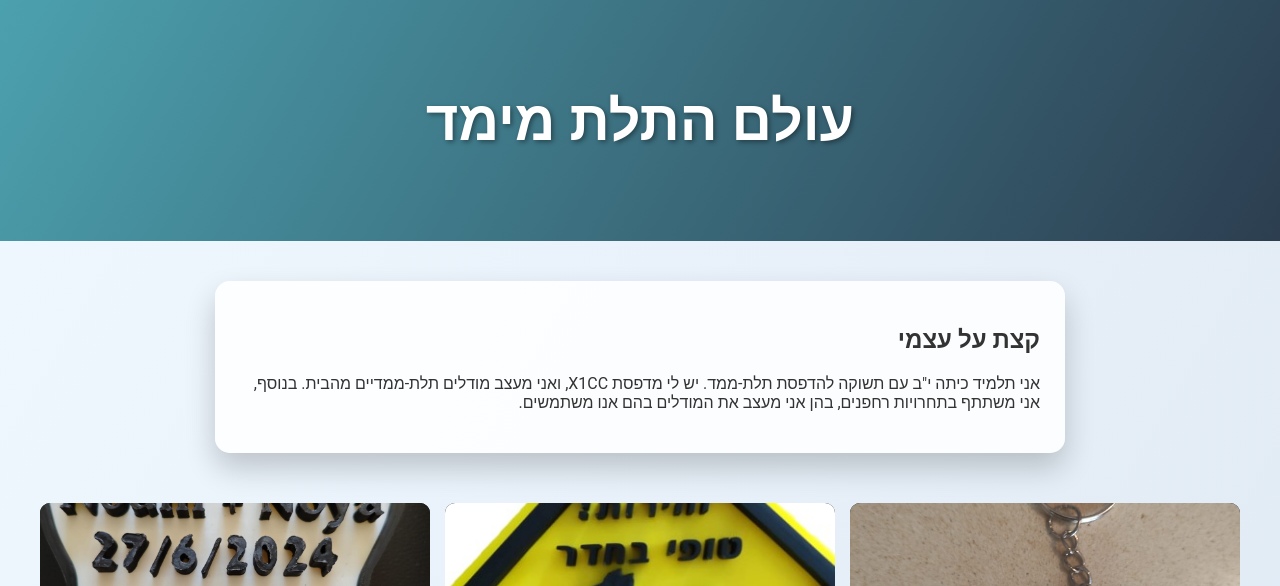
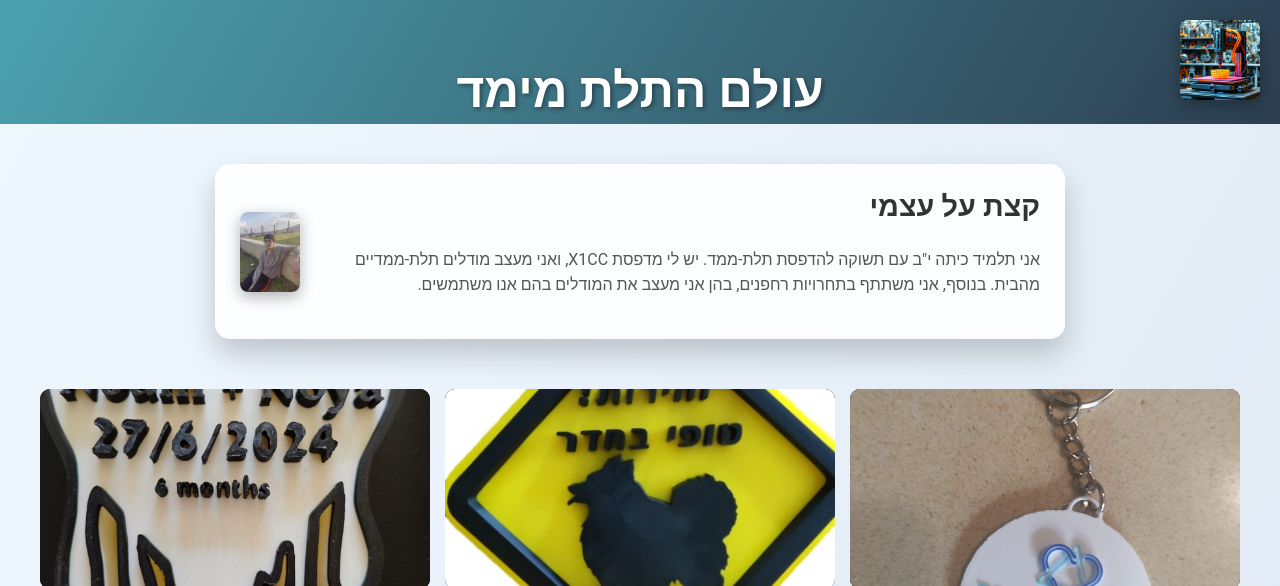
Before and after one commit to oo6055/3d-website, a plain HTML site: page index.html in a window 1280 px wide. Shown: the top 586 px of the page. Drawn offline with Linux system fonts and the light colour scheme.

Commit message:
adding new version

```diff
--- a/index.html
+++ b/index.html
@@ -16,12 +16,22 @@
 </head>
 <body>
     <header>
-        <h1>עולם התלת מימד</h1>
+        <div class="header-content">
+            <img src="./pictures/logo.jpg" alt="Logo" class="about-logo">
+        </div>
+        <div class="header-content">
+            <h1>עולם התלת מימד</h1>
+        </div>
+
     </header>
 
-    <section>
-        <h2>קצת על עצמי</h2>
-        <p>אני תלמיד כיתה י"ב עם תשוקה להדפסת תלת-ממד. יש לי מדפסת X1CC, ואני מעצב מודלים תלת-ממדיים מהבית. בנוסף, אני משתתף בתחרויות רחפנים, בהן אני מעצב את המודלים בהם אנו משתמשים.</p>
+    <section class="about">
+        <div class="about-content">
+            <h2>קצת על עצמי</h2>
+            <p>אני תלמיד כיתה י"ב עם תשוקה להדפסת תלת-ממד. יש לי מדפסת X1CC, ואני מעצב מודלים תלת-ממדיים מהבית. בנוסף, אני משתתף בתחרויות רחפנים, בהן אני מעצב את המודלים בהם אנו משתמשים.</p>
+        </div>
+        <img src="./pictures/profile.jpg" alt="Logo" class="about-logo">
+
     </section>
 
     <div class="gallery-container">
--- a/styles.css
+++ b/styles.css
@@ -175,3 +175,66 @@ section {
         transform: translateY(0);
     }
 }
+
+.about {
+    display: flex;
+    align-items: center;
+    gap: 20px;
+    max-width: 800px;
+    margin: 40px auto;
+    background: rgba(255, 255, 255, 0.85);
+    padding: 25px;
+    border-radius: 15px;
+    box-shadow: 0 15px 30px rgba(0, 0, 0, 0.2);
+    animation: slideIn 1.5s ease forwards;
+}
+
+.about-logo {
+    width: 120px; /* Adjust width as needed */
+    height: auto;
+    border-radius: 10px; /* Optional: Adds rounded corners */
+    box-shadow: 0 5px 15px rgba(0, 0, 0, 0.2);
+}
+
+.about-content {
+    flex: 1; /* Ensures the text takes the remaining space */
+}
+
+.about-content h2 {
+    margin-top: 0;
+    font-size: 1.8rem;
+    color: #333;
+}
+
+.about-content p {
+    line-height: 1.6;
+    color: #555;
+}
+
+
+
+header {
+    display: flex;
+    align-items: center;
+    justify-content: space-between;
+    background: linear-gradient(120deg, #4ca1af, #2c3e50);
+    color: #fff;
+    padding: 20px;
+    position: relative;
+}
+
+header h1 {
+    font-size: 3rem;
+    margin: 0;
+    position: absolute;
+    left: 50%;
+    transform: translateX(-50%);
+    text-align: center;
+}
+
+.about-logo {
+    height: 80px;
+    width: auto;
+    border-radius: 8px;
+    box-shadow: 0 5px 15px rgba(0, 0, 0, 0.3);
+}
```
Also changed, not shown: pictures/logo.jpg (added), pictures/profile.jpg (added).
